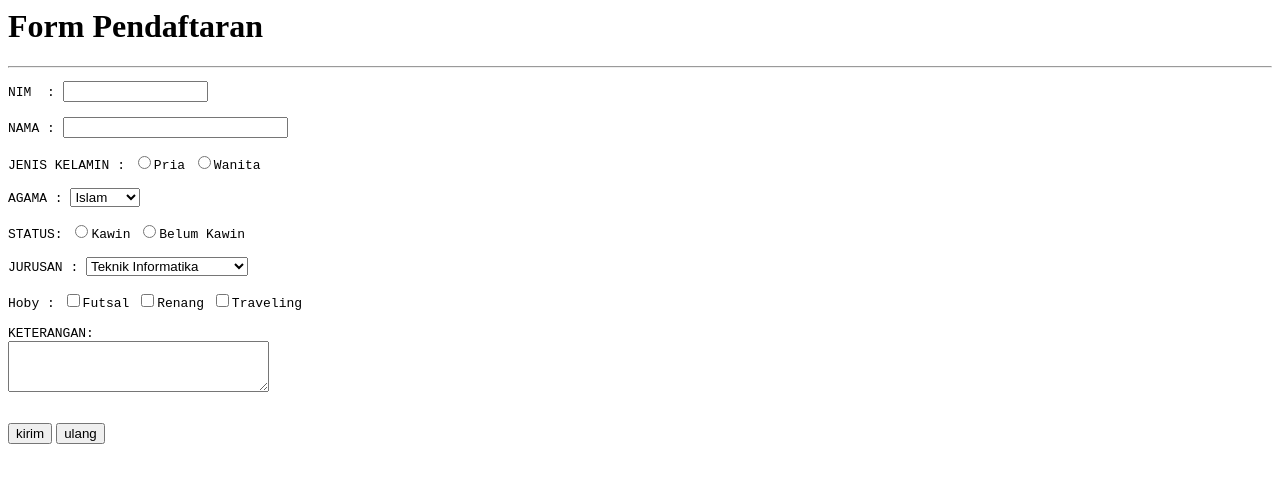
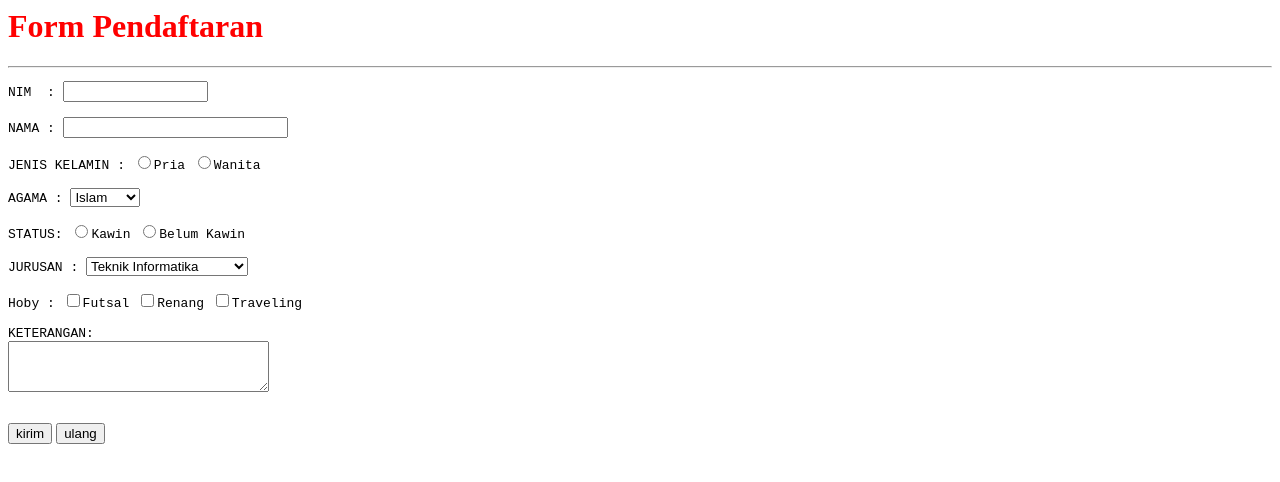
Before and after one commit to JulyRimaza/July-Rimaza, a plain HTML site: page FORM REGISST MODUL.html in a window 1280 px wide. Drawn offline with Linux system fonts and the light colour scheme.

Commit message:
Update FORM REGISST MODUL.html

```diff
--- a/FORM REGISST MODUL.html
+++ b/FORM REGISST MODUL.html
@@ -3,7 +3,7 @@
 <body>
 <!--NIM, NAMA, JENIS KELAMIN, AGAMA, STATUS, JURUSAN, KOMENTAR.-->
 <form>
-<H1> Form Pendaftaran</H1><hr>
+<div allign="center"> <font color="red"><h1> Form Pendaftaran</H1><hr></font>
 <PRE>
 NIM  : <input type="text" size="15" name="nim">
 
```
